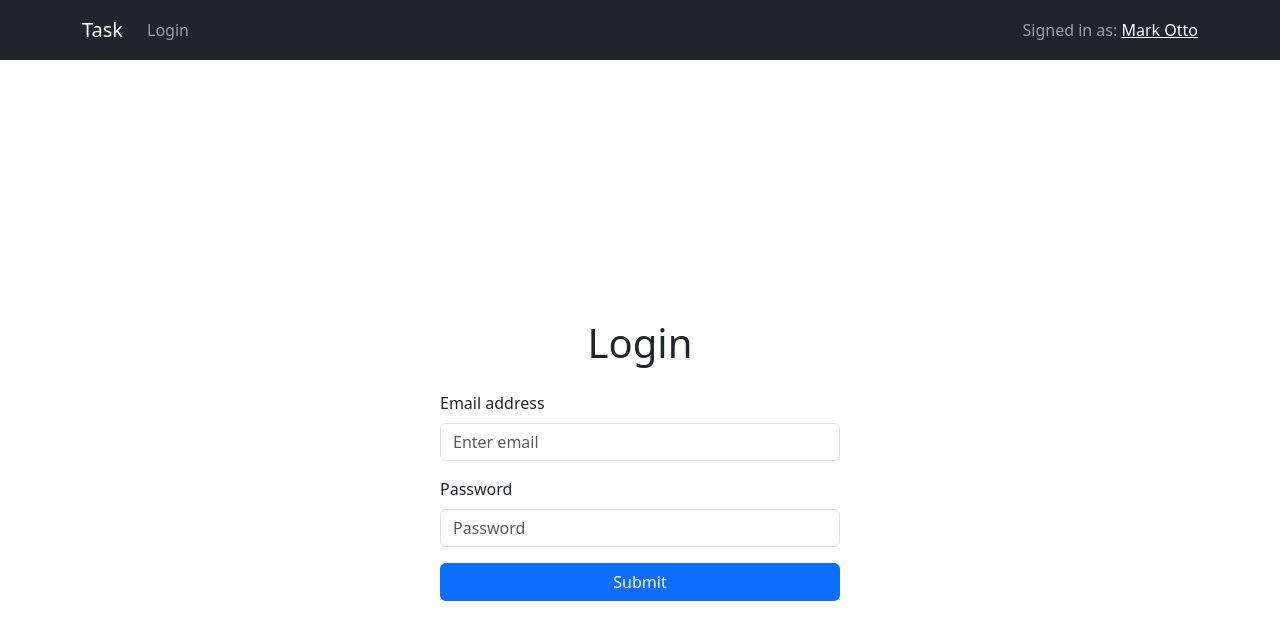
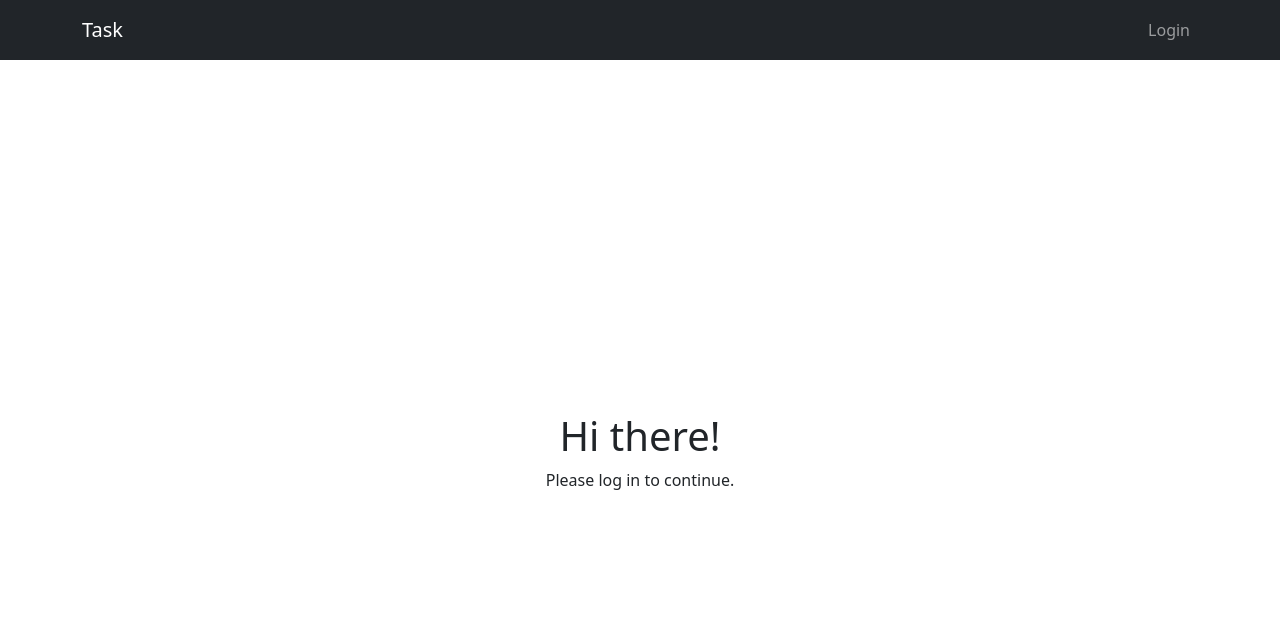
Before and after one commit to dev15031997/Task, a React (Create React App) app in the folder client/: page / in a window 1280 px wide. Shown: the top 640 px of the page. Built offline with nearby package versions, Linux system fonts and the light colour scheme.

Commit message:
routes,header and login page setup

```diff
--- a/client/src/App.js
+++ b/client/src/App.js
@@ -4,13 +4,14 @@ import Login from './Pages/Login';
 import Error from './Pages/Error';
 import Header from './Components/Header';
 import 'bootstrap/dist/css/bootstrap.min.css';
+import Home from './Pages/Home';
 
 const App = () => {
   return (
     <div>
       <Header/>
       <Routes>
-        <Route path='/' element={<Login/>} />
+        <Route path='/' element={<Home/>} />
         <Route path='/login' element={<Login/>} />
         <Route path='*' element={<Error/>} />
 
--- a/client/src/Components/Header.jsx
+++ b/client/src/Components/Header.jsx
@@ -3,26 +3,52 @@ import Container from 'react-bootstrap/Container';
 import Nav from 'react-bootstrap/Nav';
 import Navbar from 'react-bootstrap/Navbar';
 import { NavLink } from 'react-router-dom'
+import { useAuth } from '../Pages/UserContext'
 
 const Header = () => {
+  const [userauth] = useAuth();
+
+  const renderNavLinks = () => {
+    const role = userauth?.user?.role;
+
+    if (role === 'admin') {
       return (
-    <>
+        <Nav>
+          <Nav.Link as={NavLink} to="/sellers">Sellers</Nav.Link>
+          <Nav.Link as={NavLink} to="/products">Products</Nav.Link>
+          <Nav.Link as={NavLink} to="/logout">Logout</Nav.Link>
+        </Nav>
+      );
+    }
+
+    if (role === 'seller') {
+      return (
+        <Nav>
+          <Nav.Link as={NavLink} to="/add-product">Add Product</Nav.Link>
+          <Nav.Link as={NavLink} to="/my-products">My Products</Nav.Link>
+          <Nav.Link as={NavLink} to="/logout">Logout</Nav.Link>
+        </Nav>
+      );
+    }
+
+    // If not logged in
+    return (
+      <Nav>
+        <Nav.Link as={NavLink} to="/login">Login</Nav.Link>
+      </Nav>
+    );
+  };
+
+  return (
     <Navbar bg="dark" data-bs-theme="dark" style={{ height: "60px" }}>
       <Container>
         <Navbar.Brand as={NavLink} to="/">Task</Navbar.Brand>
-          <Nav className="me-auto">
-           <Nav.Link as={NavLink} to="/login">Login</Nav.Link>
-          </Nav>
         <Navbar.Collapse className="justify-content-end">
-            <Navbar.Text>
-              Signed in as: <a href="#login">Mark Otto</a>
-            </Navbar.Text>
+          {renderNavLinks()}
         </Navbar.Collapse>
       </Container>
     </Navbar>
-
-    </>
   )
 }
 
-export default Header
+export default Header;
--- /dev/null
+++ b/client/src/Pages/Home.jsx
@@ -0,0 +1,32 @@
+import React from 'react'
+import { useAuth } from './UserContext'
+
+const Home = () => {
+ const [userauth] = useAuth();
+
+  return (
+    <div style={{
+      display: 'flex',
+      justifyContent: 'center',
+      alignItems: 'center',
+      height: '100vh',
+      flexDirection: 'column',
+      textAlign: 'center'
+    }}>
+       {
+        userauth?.user ? (
+          <div>
+            <h1>Welcome back, {userauth.user.name} 😊!</h1>
+          </div>
+        ) : (
+          <div>
+            <h1>Hi there!</h1>
+            <p>Please log in to continue.</p>
+          </div>
+        )
+      }
+    </div>
+  )
+}
+
+export default Home
--- a/client/src/Pages/Login.jsx
+++ b/client/src/Pages/Login.jsx
@@ -1,23 +1,71 @@
-import React from 'react'
+import React, { useState } from 'react'
 import Button from 'react-bootstrap/Button';
 import Form from 'react-bootstrap/Form';
+import { useNavigate } from "react-router-dom";
+import axios from 'axios';
+import {useAuth} from './UserContext'
 
 const Login = () => {
+  const navigate = useNavigate();
+  const [data, setData] = useState({ email: "", password: "" });
+  const [userauth,setuserauth]=useAuth();
+
+  const handleSubmit = async (e) => {
+    e.preventDefault();
+
+    try {
+      const res = await axios.post('http://localhost:4000/api/user/login', {
+        email: data.email,
+        password: data.password
+      })
+
+      if (res.data.status === 200) {
+        setuserauth({...userauth,user:res.data.user,token:res.data.token})
+        localStorage.setItem('token', res.data.token);
+        localStorage.setItem('user', JSON.stringify(res.data))
+        navigate('/')
+      }
+      else {
+        alert('Login Failed')
+      }
+    } catch (error) {
+      if (error.response && error.response.status === 400) {
+        alert('Incorrect email or password');
+      } else {
+        alert('Something went wrong. Please try again.');
+      }
+    }
+
+  }
+
+  const setUser = (e) => {
+    e.preventDefault();
+    const { name, value } = e.target;
+
+    setData((val) => {
+      return {
+        ...val,
+        [name]: value
+      }
+    })
+  }
+
+
   return (
     <>
       <div className="d-flex justify-content-center align-items-center vh-100">
         <div className='w-100' style={{ maxWidth: '400px' }}>
           <h1 className="text-center mb-4">Login</h1>
 
-          <Form>
+          <Form onSubmit={handleSubmit}>
             <Form.Group className="mb-3" controlId="formBasicEmail">
               <Form.Label>Email address</Form.Label>
-              <Form.Control type="email" placeholder="Enter email" />
+              <Form.Control type="email" placeholder="Enter email" name="email" value={data.email} onChange={setUser} />
             </Form.Group>
 
             <Form.Group className="mb-3" controlId="formBasicPassword">
               <Form.Label>Password</Form.Label>
-              <Form.Control type="password" placeholder="Password" />
+              <Form.Control type="password" placeholder="Password" name="password" value={data.password} onChange={setUser} />
             </Form.Group>
 
             <Button variant="primary" type="submit" className="w-100">
--- /dev/null
+++ b/client/src/Pages/UserContext.jsx
@@ -0,0 +1,34 @@
+import React, { useState, useEffect, createContext, useContext } from 'react'
+import axios from 'axios';
+const Authcontext = createContext();
+
+const UserContext = ({ children }) => {
+  const [userauth, setuserauth] = useState({
+    user: null,
+    token: ""
+  })
+
+  // default authorization
+  axios.defaults.headers.common["Authorization"] = userauth?.token
+
+  useEffect(() => {
+    const userdata = localStorage.getItem("user")
+    if (userdata) {
+      const parsedata = JSON.parse(userdata)
+      setuserauth({ ...userauth, user: parsedata.user, token: parsedata.token })
+    }
+  }, [])
+
+  return (
+    <div>
+      <Authcontext.Provider value={[userauth, setuserauth]}>
+        {children}
+      </Authcontext.Provider>
+    </div>
+  )
+}
+
+// custom hook
+const useAuth = () => useContext(Authcontext);
+
+export { useAuth, UserContext }
--- a/client/src/index.js
+++ b/client/src/index.js
@@ -2,13 +2,16 @@ import React from 'react';
 import ReactDOM from 'react-dom/client';
 import './index.css';
 import App from './App';
-import {BrowserRouter} from 'react-router-dom';
+import { BrowserRouter } from 'react-router-dom';
+import { UserContext } from './Pages/UserContext'
 
 const root = ReactDOM.createRoot(document.getElementById('root'));
 root.render(
   <React.StrictMode>
-    <BrowserRouter>
-      <App />
-    </BrowserRouter>
+    <UserContext>
+      <BrowserRouter>
+        <App />
+      </BrowserRouter>
+    </UserContext>
   </React.StrictMode>
 );
```
Lines whose indentation alone changed are shown as unchanged.
